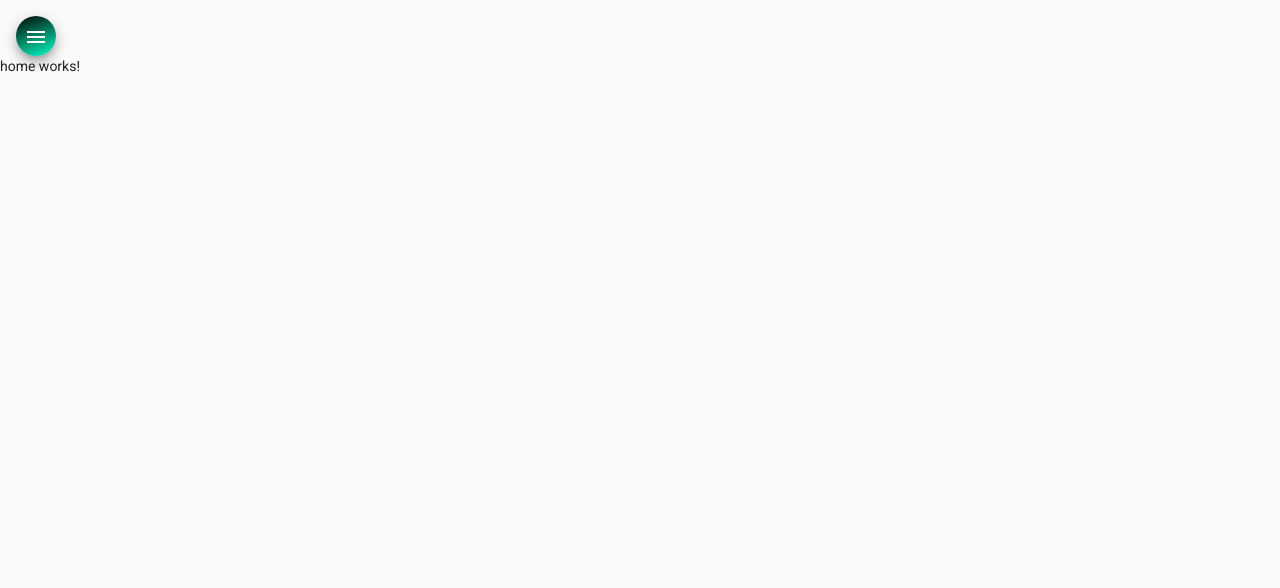
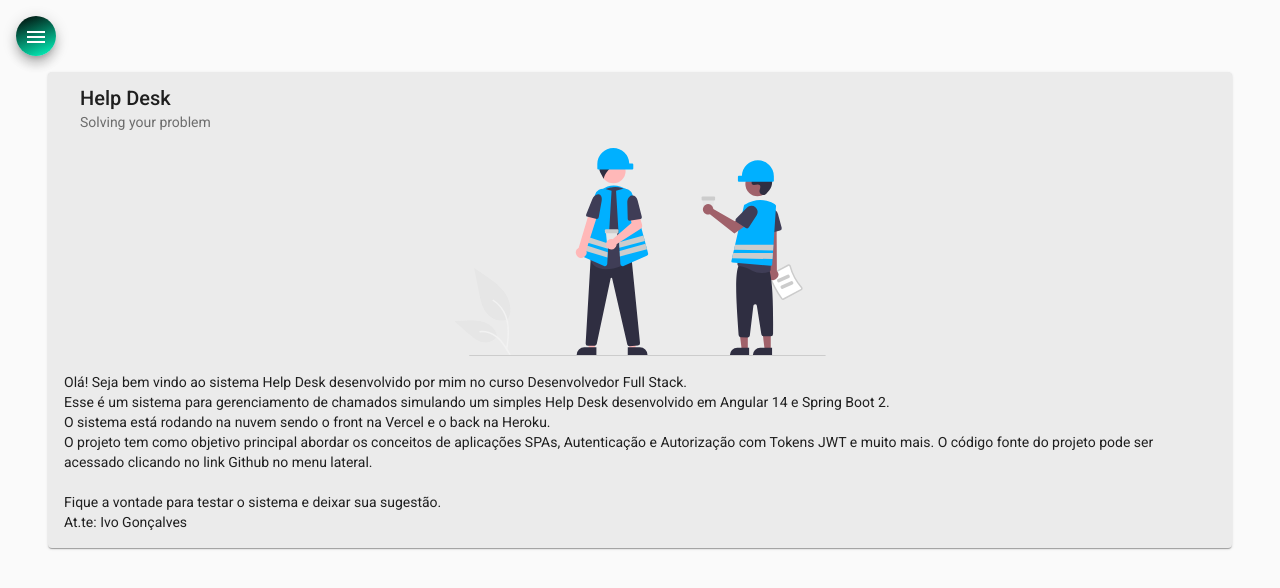
Before and after one commit to Ivo-jose/helpdesk-frontend, an Angular app: page /home in a window 1280 px wide. Shown: the top 588 px of the page. Built offline with nearby package versions, Linux system fonts and the light colour scheme.

Commit message:
HTML e CSS para componente Home

```diff
--- a/src/app/components/home/home.component.css
+++ b/src/app/components/home/home.component.css
@@ -0,0 +1,9 @@
+.card {
+    width: 90%;
+    margin: auto;
+    background-color: rgb(235, 235, 235);
+}
+
+img {
+    height: 13rem;
+}
--- a/src/app/components/home/home.component.html
+++ b/src/app/components/home/home.component.html
@@ -1 +1,19 @@
-<p>home works!</p>
+<mat-card class="card">
+    <mat-card-header>
+      <mat-card-title>Help Desk</mat-card-title>
+      <mat-card-subtitle>Solving your problem</mat-card-subtitle>
+    </mat-card-header>
+    <img mat-card-image src="assets/img/home-image.svg" alt="Home image">
+    <mat-card-content>
+      <p>
+        Olá! Seja bem vindo ao sistema Help Desk desenvolvido por mim no curso Desenvolvedor Full Stack.<br />
+        Esse é um sistema para gerenciamento de chamados simulando um simples Help Desk desenvolvido em Angular 14 e
+        Spring Boot 2. <br />O sistema está rodando na nuvem sendo o front na Vercel e o back na Heroku.<br />
+        O projeto tem como objetivo principal abordar os conceitos de aplicações SPAs, Autenticação e Autorização com
+        Tokens JWT e muito mais. O código fonte do projeto pode ser acessado clicando no link Github no menu lateral.
+        <br /><br /> Fique a vontade para testar o sistema e deixar sua sugestão.
+        <br /> At.te: Ivo Gonçalves
+      </p>
+    </mat-card-content>
+
+  </mat-card>
--- a/src/app/components/nav/nav.component.css
+++ b/src/app/components/nav/nav.component.css
@@ -25,7 +25,7 @@
 }
 
 .menu {
-    margin: 1rem 0 0 1rem;
+    margin: 1rem 0 1rem 1rem;
     color: white;
     background: linear-gradient(158deg, rgba(38,50,45,1) 0%, rgba(2,6,4,1) 1%, rgba(4,255,197,1) 100%);
 }
--- a/src/app/components/nav/nav.component.html
+++ b/src/app/components/nav/nav.component.html
@@ -3,7 +3,7 @@
     <mat-drawer #drawer class="sidenav" mode="side">
       <img src="assets/img/side-image.svg" alt="Image nav">
       <mat-nav-list class="nav-list">
-        <a mat-list-item routerLink="/">
+        <a mat-list-item routerLink="/home">
             <i class="material-icons">home</i>
             Home
         </a>
```
